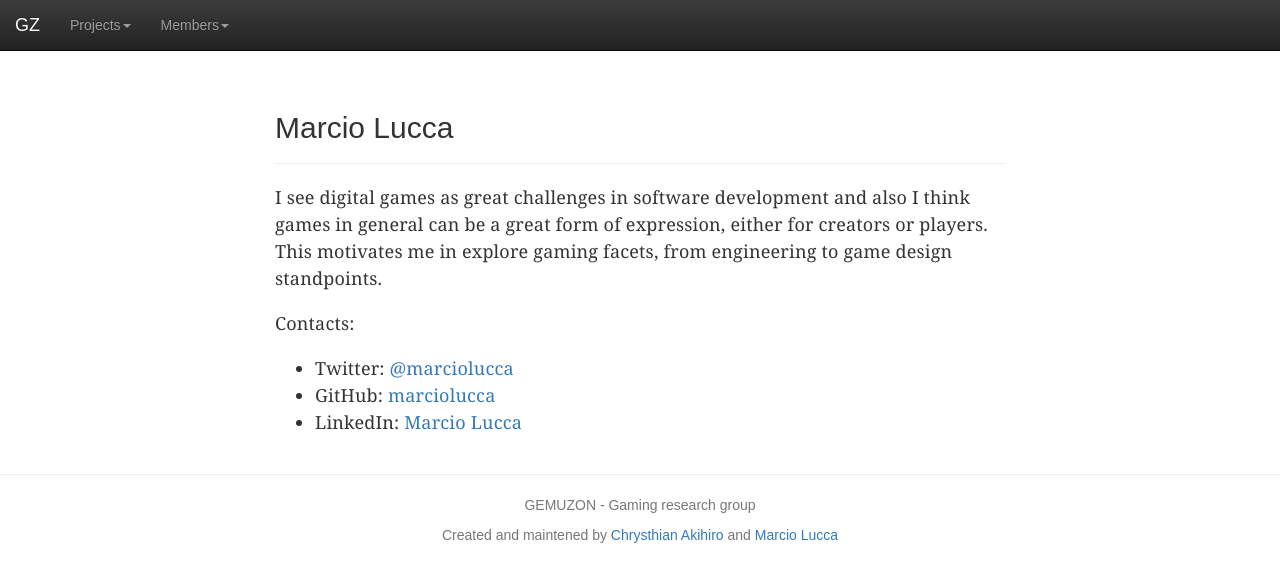
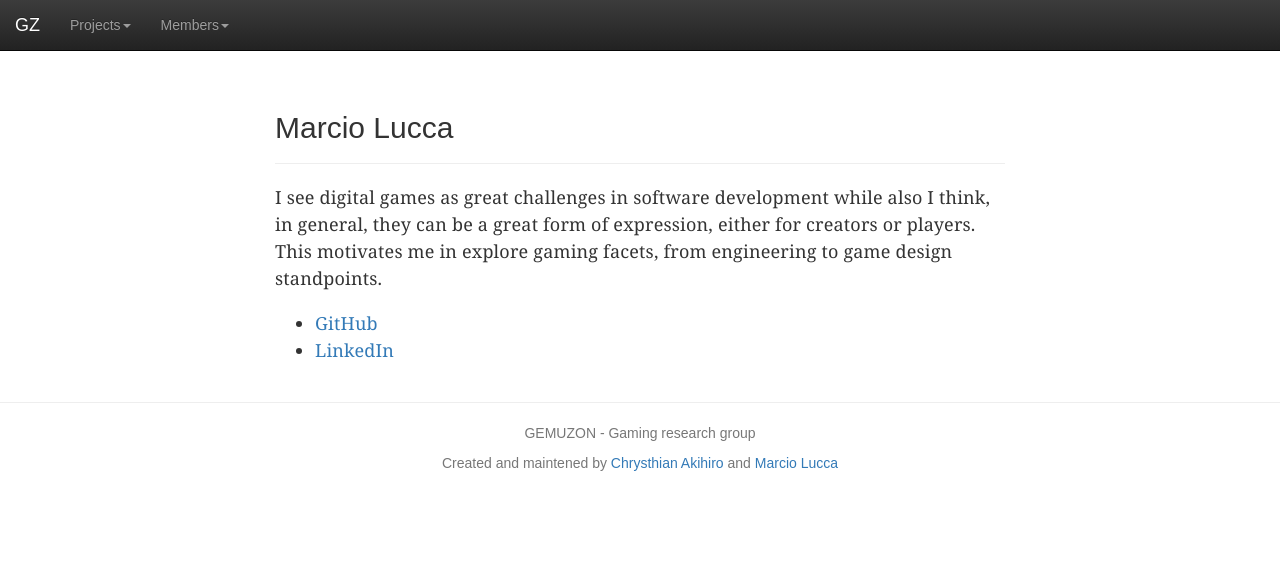
Before and after one commit to digihaus/digihaus.github.io, a plain HTML site: page marciolucca.html in a window 1280 px wide. Drawn offline with nearby package versions, Linux system fonts and the light colour scheme.

Commit message:
Updating text

```diff
--- a/marciolucca.html
+++ b/marciolucca.html
@@ -89,16 +89,14 @@
 </div>
 <div class="reading">
   <p>
-    I see digital games as great challenges in software development and also I think games in general can
+    I see digital games as great challenges in software development while also I think, in general, they can
     be a great form of expression, either for creators or players. This motivates me in explore gaming facets,
     from engineering to game design standpoints.
   </p>
   <p>
-    Contacts:
     <ul>
-      <li>Twitter: <a href="http://twitter.com/marciolucca">@marciolucca</a></li>
-      <li>GitHub: <a href="http://github.com/marciolucca">marciolucca</a></li>
-      <li>LinkedIn: <a href="http://www.linkedin.com/in/marciolucca">Marcio Lucca</a></li>
+      <li><a href="http://github.com/marciolucca">GitHub</a></li>
+      <li><a href="http://www.linkedin.com/in/marciolucca">LinkedIn</a></li>
     </ul>
   </p>
 </div>
```
Also changed, not shown: src/pages/marciolucca.dot.html (+3 -5 lines).
